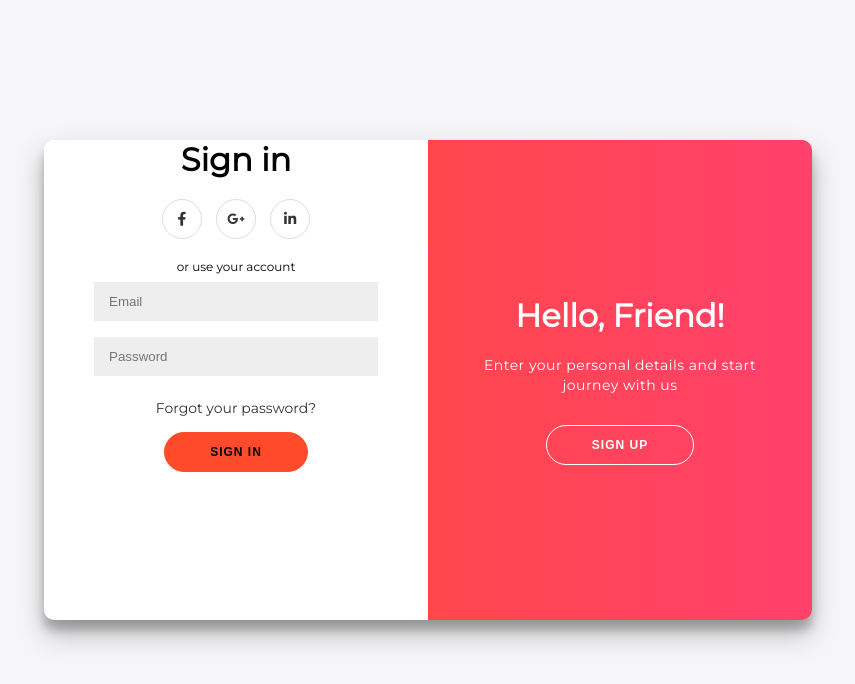
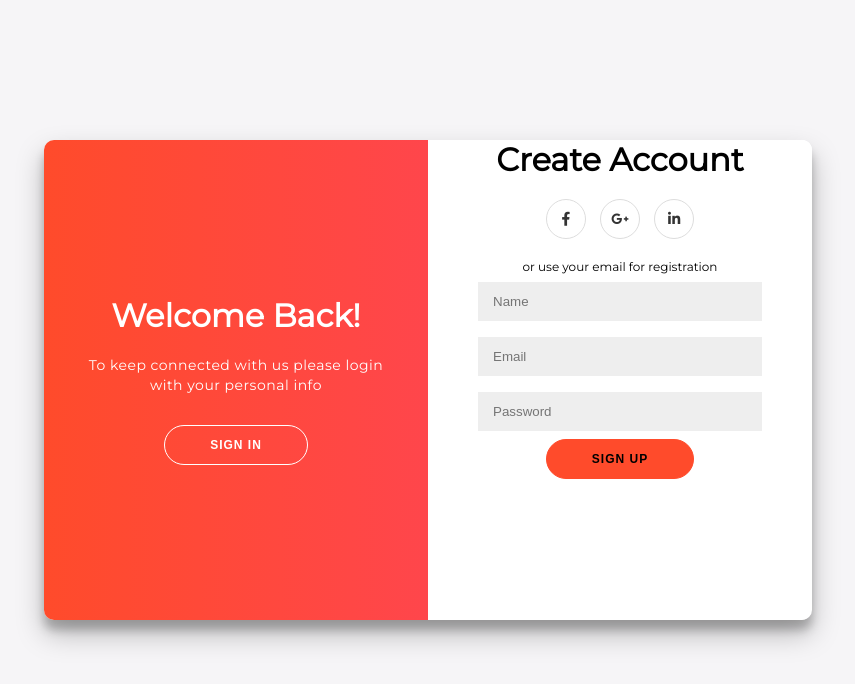
Before and after one commit to juferca/Sliding-Form, a plain HTML site: page index.html in a window 1280 px wide. Both pictures are taken after a click on the button "SIGN UP". Shown: the whole page, without its empty margins (212-1067 px from the left). Drawn offline with Linux system fonts and the light colour scheme.

Commit message:
Added js and styled animation

```diff
--- a/main.js
+++ b/main.js
@@ -0,0 +1,11 @@
+const signUpButton = document.getElementById('signUp');
+const signInButton = document.getElementById('signIn');
+const container = document.getElementById('container');
+
+signUpButton.addEventListener('click', () =>
+  container.classList.add('right-panel-active')
+);
+
+signInButton.addEventListener('click', () =>
+  container.classList.remove('right-panel-active')
+);
--- a/style.css
+++ b/style.css
@@ -176,3 +176,37 @@ button.ghost {
 .overlay-left {
   transform: translateX(-20%);
 }
+
+/* Animation */
+
+/* Move signin to the right */
+.container.right-panel-active .sign-in-container {
+  transform: translateX(100%);
+}
+
+/* Move overlay to left */
+.container.right-panel-active .overlay-container {
+  transform: translateX(-100%);
+}
+
+/* Show signup instead of signin */
+.container.right-panel-active .sign-up-container {
+  transform: translateX(100%);
+  opacity: 1;
+  z-index: 5;
+}
+
+/* Move overlay back to the right (original state) */
+.container.right-panel-active .overlay {
+  transform: translateX(50%);
+}
+
+/* Slide text from left */
+.container.right-panel-active .overlay-left {
+  transform: translateX(0%);
+}
+
+/* Slide text from right */
+.container.right-panel-active .overlay-right {
+  transform: translateX(20%);
+}
```
